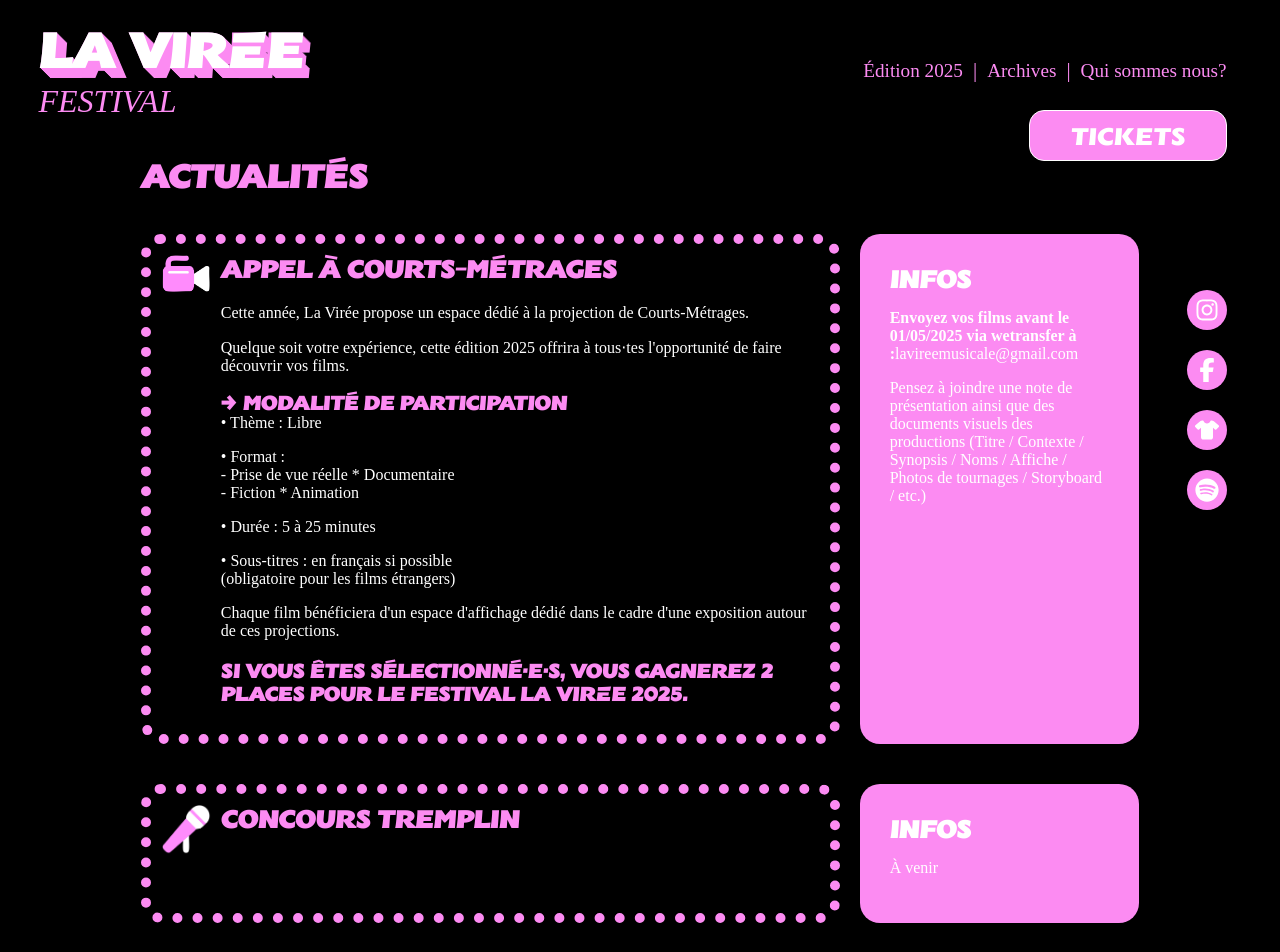
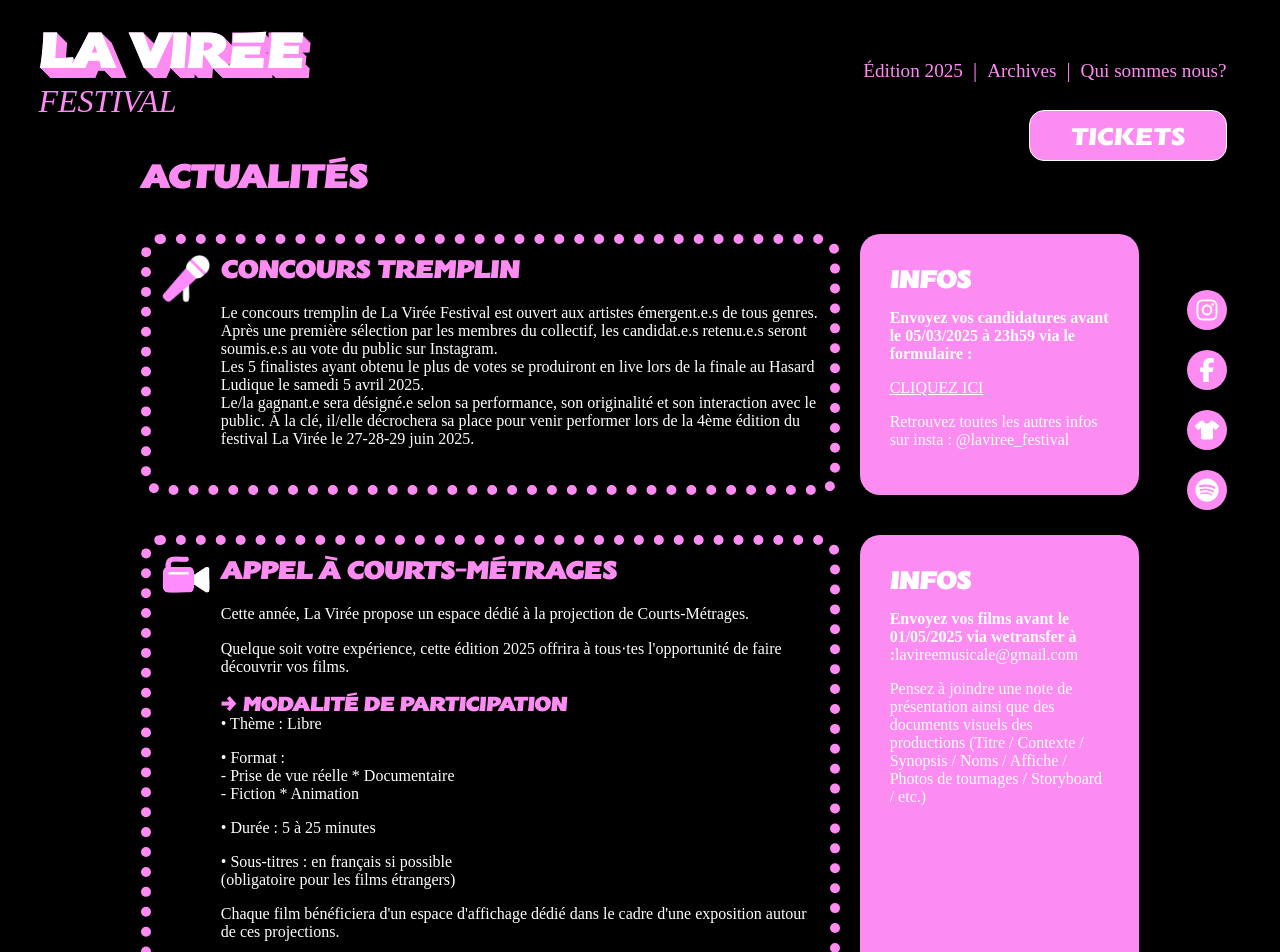
Before and after one commit to Archi398/laviree, a React (Create React App) app: page /actualites in a window 1280 px wide. Shown: the top 952 px of the page. Built offline with nearby package versions, Linux system fonts and the light colour scheme; a web font is replaced by a local one.

Commit message:
add last actu

```diff
--- a/src/pages/Actulites.js
+++ b/src/pages/Actulites.js
@@ -6,6 +6,43 @@ import styles from '../styles/InfoActu.module.css';
 export default function Actulites() {
   const cards = [
     {
+      logo: (
+        <img src="/images/infoActuLogo/concours.png" alt="concours logo" />
+      ),
+      title: 'Concours tremplin',
+      text: (
+        <div>
+          <p>
+            Le concours tremplin de La Virée Festival est ouvert aux artistes émergent.e.s de tous genres. Après une première sélection par les membres du collectif, les candidat.e.s retenu.e.s seront soumis.e.s au vote du public sur Instagram. <br />
+            Les 5 finalistes ayant obtenu le plus de votes se produiront en live lors de la finale au Hasard Ludique le samedi 5 avril 2025. <br />
+            Le/la gagnant.e sera désigné.e selon sa performance, son originalité et son interaction avec le public. À la clé, il/elle décrochera sa place pour venir performer lors de la 4ème édition du festival La Virée le 27-28-29 juin 2025.
+          </p>
+        </div>
+      ),
+      infos: (
+        <div>
+          <h1>
+            Infos
+          </h1>
+          <p>
+            <strong>
+              Envoyez vos candidatures avant le 05/03/2025 à 23h59
+              via le formulaire :
+            </strong>
+          </p>
+          <p>
+            <a href='https://docs.google.com/forms/d/1XGS6UBEKnZzVFokYK22wUvnRLGONU44TqRF4QLUGCvE/edit' target='_blank' rel='noreferrer'>
+              CLIQUEZ ICI
+            </a>
+          </p>
+          <p>
+            Retrouvez toutes les autres infos sur insta :
+            @laviree_festival
+          </p>
+        </div>
+      )
+    },
+{
       logo: (
         <img src="/images/infoActuLogo/courtmetrage.png" alt="court métrage logo" />
       ),
@@ -57,29 +94,6 @@ export default function Actulites() {
           </p>
           <p>
             Pensez à joindre une note de présentation ainsi que des documents visuels des productions (Titre / Contexte / Synopsis / Noms / Affiche / Photos de tournages / Storyboard / etc.)
-          </p>
-        </div>
-      )
-    },
-    {
-      logo: (
-        <img src="/images/infoActuLogo/concours.png" alt="concours logo" />
-      ),
-      title: 'Concours tremplin',
-      text: (
-        <div>
-          <p>
-
-          </p>
-        </div>
-      ),
-      infos: (
-        <div>
-          <h1>
-            Infos
-          </h1>
-          <p>
-            À venir
           </p>
         </div>
       )
--- a/src/styles/InfoActu.module.css
+++ b/src/styles/InfoActu.module.css
@@ -93,6 +93,10 @@
   margin: 0 0 5% 0;
 }
 
+.containerInfos a {
+  color: white;
+}
+
 .dotLeaders {
   display: flex;
   justify-content: space-between;
```
